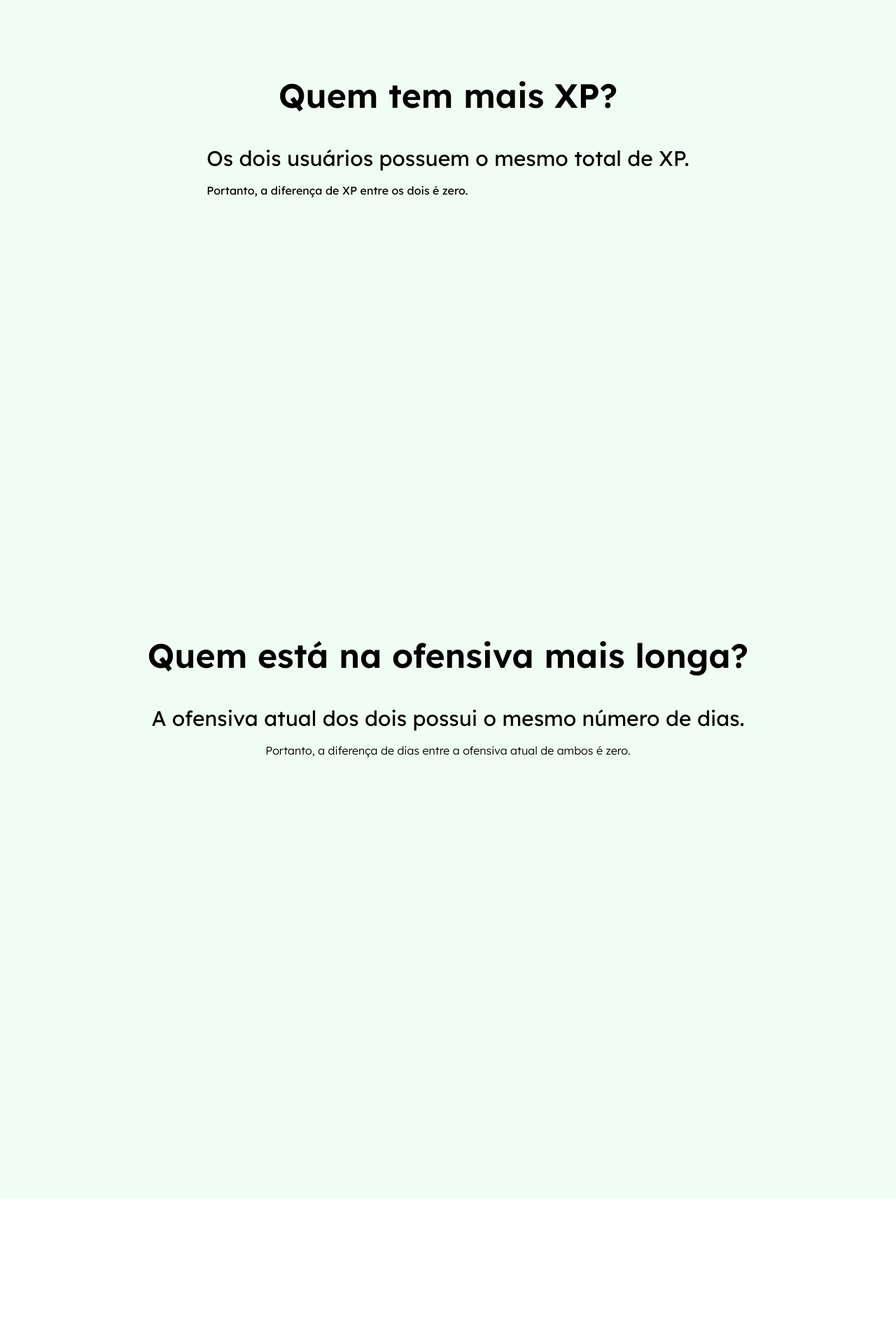
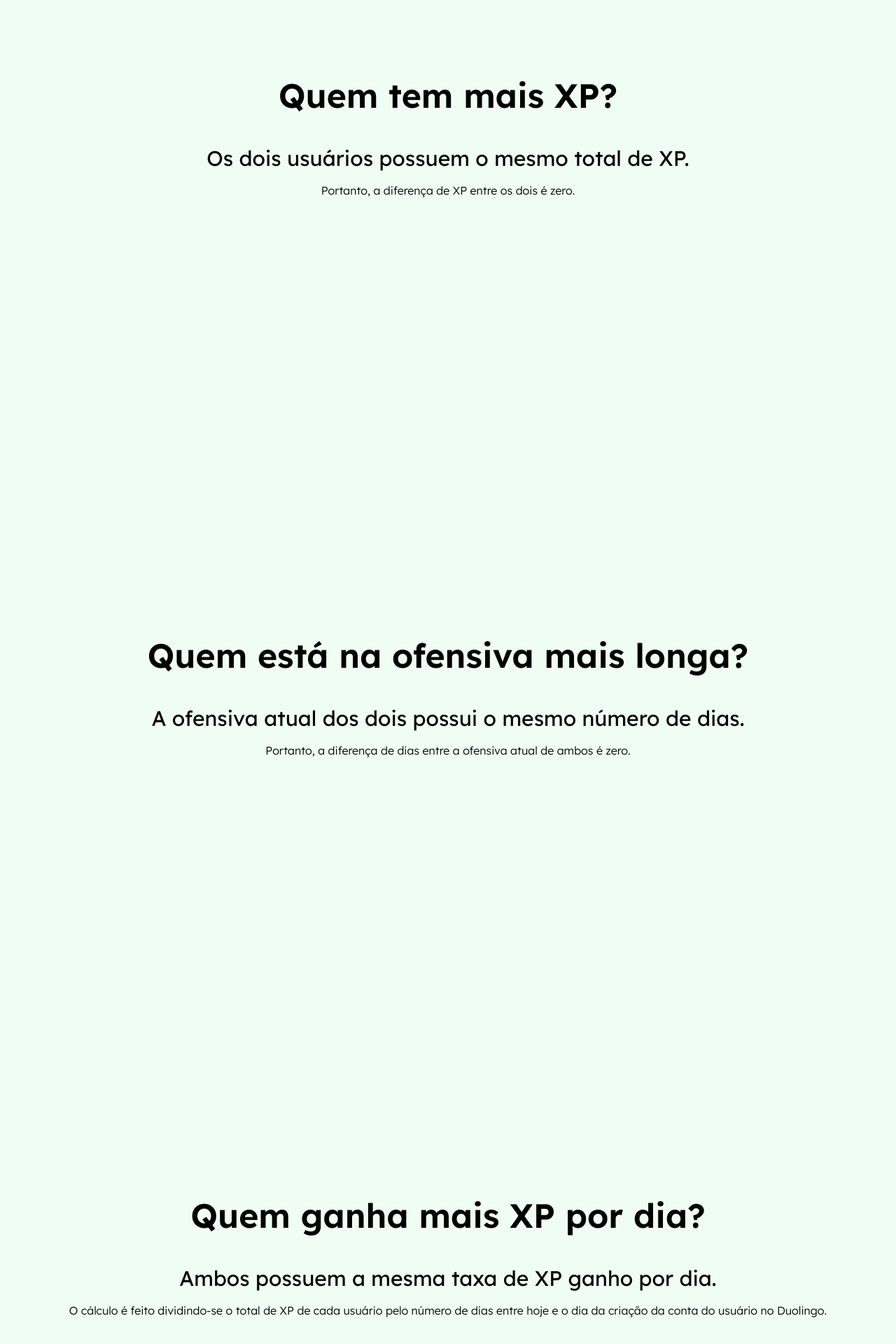
Before and after one commit to vitorfontenele/duolingo-profile, a Vue app: page / in a window 1280 px wide. Shown: the part 1488-3408 px from the top of the page at 70% size. Before the commit the page ends 3200 px from the top, so only its background shows below. Built offline with nearby package versions, Linux system fonts and the light colour scheme.

Commit message:
Add compare xp per day section

```diff
--- a/src/App.vue
+++ b/src/App.vue
@@ -27,6 +27,7 @@
       <PersonalInfoSection :usersData="usersData" />
       <XPBarChartSection :usersData="usersData" />
       <StreakSection :usersData="usersData" />
+      <XPByDaySection :usersData="usersData"/>
     </div>
   </div>
 </template>
@@ -36,6 +37,7 @@
   import PersonalInfoSection from "./components/PersonalInfoSection.vue";
   import XPBarChartSection from "./components/XPBarChartSection.vue";
   import StreakSection from "./components/StreakSection.vue";
+import XPByDaySection from "./components/XPByDaySection.vue";
   export default {
     name: "App",
     data() {
@@ -65,6 +67,6 @@
             this.fetchUserInfo();
         }
     },
-    components: { PersonalInfoSection, XPBarChartSection, StreakSection }
+    components: { PersonalInfoSection, XPBarChartSection, StreakSection, XPByDaySection }
 }
 </script>
--- a/src/components/XPBarChartSection.vue
+++ b/src/components/XPBarChartSection.vue
@@ -18,9 +18,9 @@
                 <p class="font-light"><span>{{ usersSortedByXP[1]?.usedName }}</span> tem {{ usersSortedByXP[1]?.barWidth }}% do total de XP de <span class="font-bold">{{ usersSortedByXP[0]?.usedName }}</span>.</p>
                 <p class="font-light">A diferença de XP entre os dois é de {{ roundToOne((usersSortedByXP[0]?.totalXp - usersSortedByXP[1]?.totalXp)/1000) }}k pontos de XP.</p>
             </div>
-            <div class="text center" v-else>
+            <div class="text-center" v-else>
                 <p class="text-xl mb-4 lg:text-2xl xl:text-3xl">Os dois usuários possuem o mesmo total de XP.</p>
-                <p>Portanto, a diferença de XP entre os dois é zero.</p>
+                <p class="font-light">Portanto, a diferença de XP entre os dois é zero.</p>
             </div>
         </div>
     </section>
--- /dev/null
+++ b/src/components/XPByDaySection.vue
@@ -0,0 +1,60 @@
+<template>
+    <section class="flex items-center sm:items-start justify-center min-h-screen px-4">
+        <div class="flex flex-col gap-y-6">
+            <h2 class="text-center font-semibold text-3xl lg:text-4xl xl:text-5xl 2xl:text-6xl">Quem ganha mais XP por dia?</h2>
+            <div>
+                <div class="flex" v-for="(user, index) in usersSortedByXPPerDay" :key="index">
+                    <div class="h-8 bg-teal-200 px-5 py-5 min-w-0">
+                        <p>{{ user.XPPerDay }}</p>
+                    </div>
+                </div>
+            </div>
+            <div class="text-center" v-if="!isEqual">
+                <p class="text-xl mb-4 lg:text-2xl xl:text-3xl"><span class="font-semibold">{{ usersSortedByXPPerDay[0]?.usedName }}</span> tem uma taxa maior de XP ganho por dia.</p>
+                <p class="font-light">O cálculo é feito dividindo-se o total de XP de cada usuário pelo número de dias entre hoje e o dia da criação da conta do usuário no Duolingo.</p>
+            </div>
+            <div class="text-center" v-else>
+                <p class="text-xl mb-4 lg:text-2xl xl:text-3xl">Ambos possuem a mesma taxa de XP ganho por dia.</p>
+                <p class="font-light">O cálculo é feito dividindo-se o total de XP de cada usuário pelo número de dias entre hoje e o dia da criação da conta do usuário no Duolingo.</p>
+            </div>
+        </div>
+    </section>
+</template>
+
+<script>
+    export default {
+        name: "StreakSection",
+        data(){
+            return {
+                isEqual: true
+            }
+        },
+        props: [
+            "usersData"
+        ],
+        computed: {
+            usersSortedByXPPerDay(){
+                if (this.usersData.length > 0){
+                    const sortedUsersData = JSON.parse(JSON.stringify(this.usersData));
+                    sortedUsersData.map(user => {
+                        user["usedName"] = user.name ? user.name : user.username;
+                        const userDate = new Date(1000 * user.creationDate);
+                        const diffDates = Date.now() - userDate.getTime();
+                        const diffDaysRaw = diffDates/(1000*60*60*24);
+                        const diffDays = Math.floor(diffDaysRaw) + 1;
+                        const XPPerDay = (user.totalXp/diffDays).toFixed(2);
+                        user["XPPerDay"] = Number(XPPerDay);
+                    })
+                    sortedUsersData.sort((a, b) => {
+                        const difference = b.XPPerDay - a.XPPerDay;
+                        if (difference != 0){this.isEqual = false}
+                        return difference;
+                    })
+                    return sortedUsersData;
+                } else {
+                    return [];
+                }
+            }
+        }
+    }
+</script>
```
